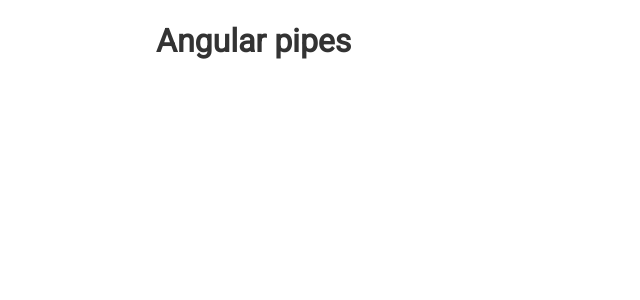
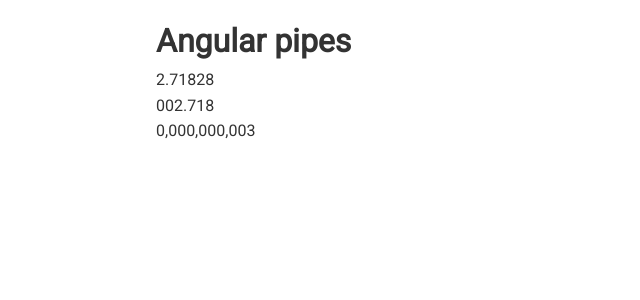
Before and after one commit to roman89ua/pipes.Angular, an Angular app: page / in a window 1280 px wide. Shown: the top 300 px of the page, without its empty margins (0-640 px from the left). Built offline with nearby package versions, Linux system fonts and the light colour scheme.

Commit message:
work with the numbers

```diff
--- a/src/app/app.component.html
+++ b/src/app/app.component.html
@@ -1,4 +1,6 @@
 <div class="container">
   <h1>Angular pipes</h1>
-  <p></p>
+  <p>{{e | number: '1.1-5'}}</p>
+  <p>{{e | number: '3.3'}}</p>
+  <p>{{e | number: '10.0-0'}}</p>
 </div>
--- a/src/app/app.component.ts
+++ b/src/app/app.component.ts
@@ -6,5 +6,5 @@
   styleUrls: ['./app.component.scss']
 })
 export class AppComponent {
-  title = 'pipes';
+  e: number = Math.E;
 }
--- a/src/app/app.module.ts
+++ b/src/app/app.module.ts
@@ -2,7 +2,7 @@
 import { NgModule } from '@angular/core';
 
 import { AppComponent } from './app.component';
-import {FormsModule} from '@angular/forms';
+import { FormsModule } from '@angular/forms';
 
 @NgModule({
   declarations: [
```
